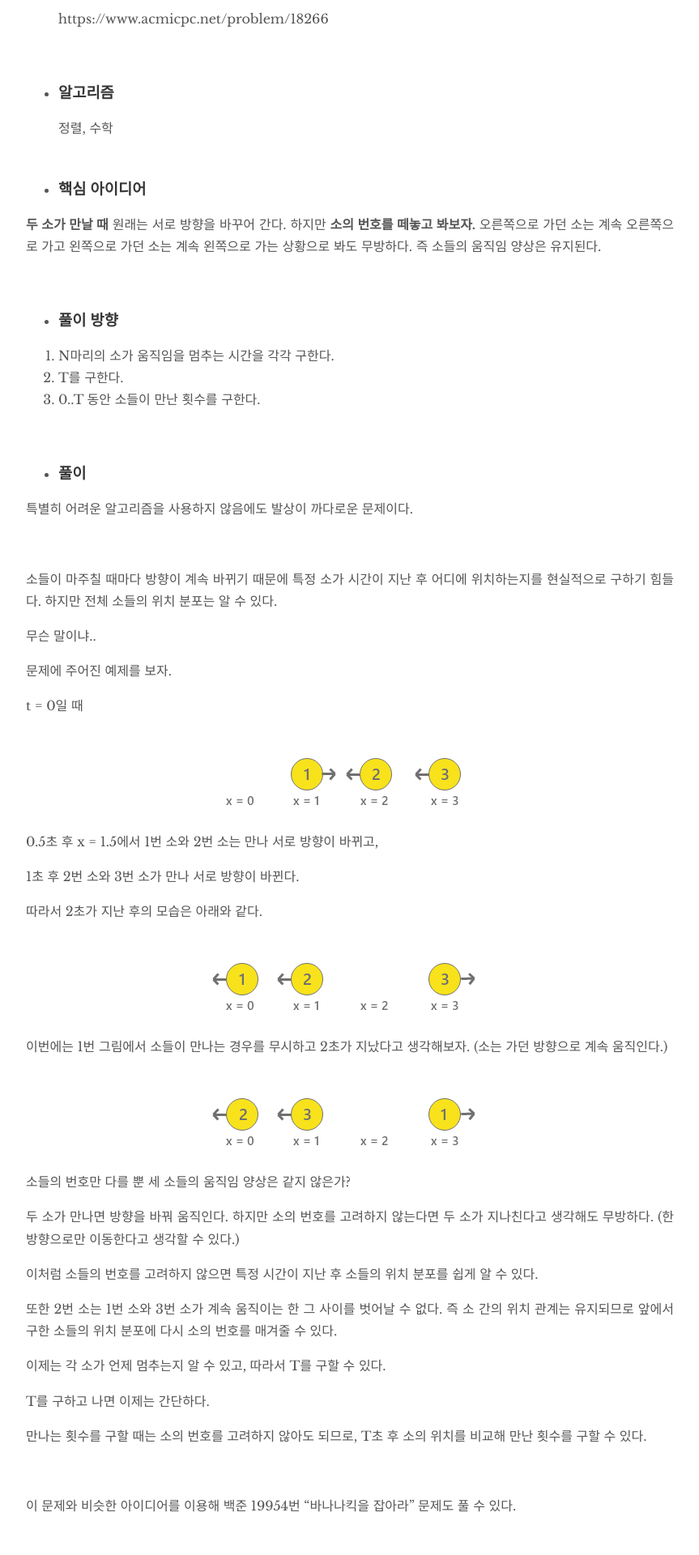
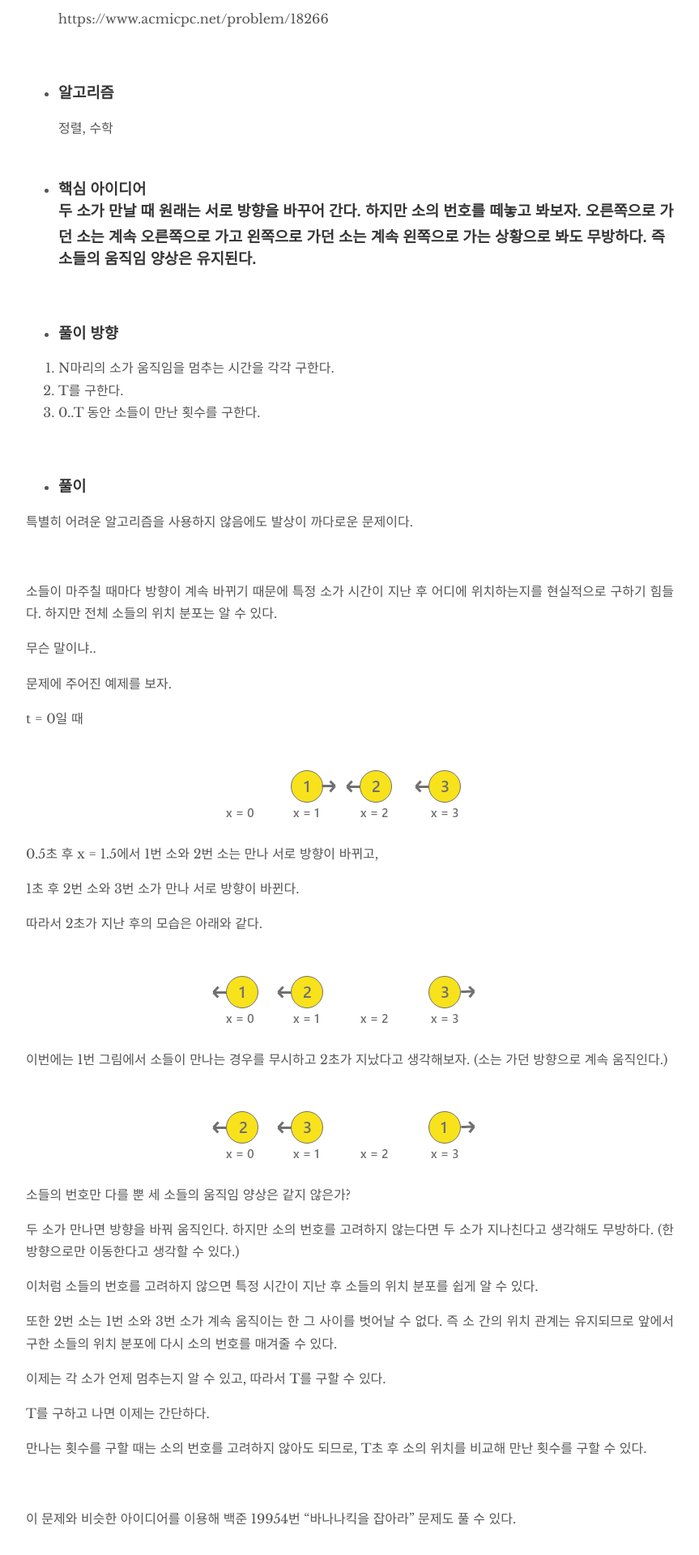
Before and after one commit to 1bin01/1bin01.github.io, a Jekyll site: the page built from _posts/2020-12-26-boj-18266.md, in a window 1280 px wide. Shown: the part 416-2336 px from the top of the page at 81% size, without its empty margins (208-1071 px from the left). Built offline with Jekyll 4.4.1, drawn with Linux system fonts in a browser that asks for light colours; comment, search, counter and statistics services are not loaded.

Commit message:
Update 2020-12-26-boj-18266.md

```diff
--- a/_posts/2020-12-26-boj-18266.md
+++ b/_posts/2020-12-26-boj-18266.md
@@ -16,9 +16,7 @@ tags: PS
     정렬, 수학
 <br>
 
-* ### 핵심 아이디어
-
-**두 소가 만날 때** 원래는 서로 방향을 바꾸어 간다. 하지만 **소의 번호를 떼놓고 봐보자.** 오른쪽으로 가던 소는 계속 오른쪽으로 가고 왼쪽으로 가던 소는 계속 왼쪽으로 가는 상황으로 봐도 무방하다. 즉 소들의 움직임 양상은 유지된다.
+* ### 핵심 아이디어 <br>  **두 소가 만날 때** 원래는 서로 방향을 바꾸어 간다. 하지만 **소의 번호를 떼놓고 봐보자.** 오른쪽으로 가던 소는 계속 오른쪽으로 가고 왼쪽으로 가던 소는 계속 왼쪽으로 가는 상황으로 봐도 무방하다. 즉 소들의 움직임 양상은 유지된다.
 
 <br>
 
```
